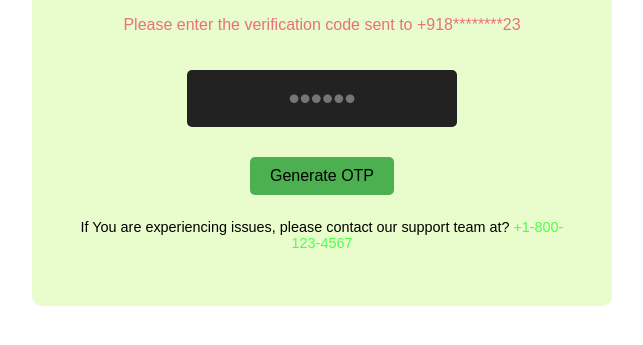
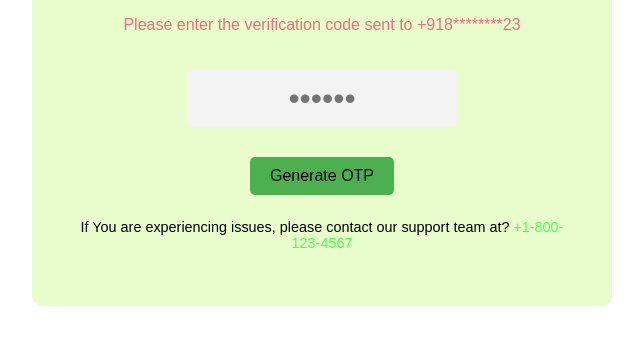
Before and after one commit to IshanSangani/File1, a website: page index.html in a window 1280 px wide. Shown: the part 293-638 px from the top of the page, without its empty margins (318-961 px from the left). Drawn offline with nearby package versions, Linux system fonts and the light colour scheme; no server answers.

Commit message:
Update index.html

```diff
--- a/index.html
+++ b/index.html
@@ -33,9 +33,9 @@
     .otp-input {
       margin: 20px 0;
       padding: 10px;
-      background-color: #222;
+      background-color: #f3f3f3;
       border: none;
-      color: white; /* Change font color to white */
+      color: #333;
       text-align: center;
       font-size: 2rem;
       border-radius: 5px;
```
